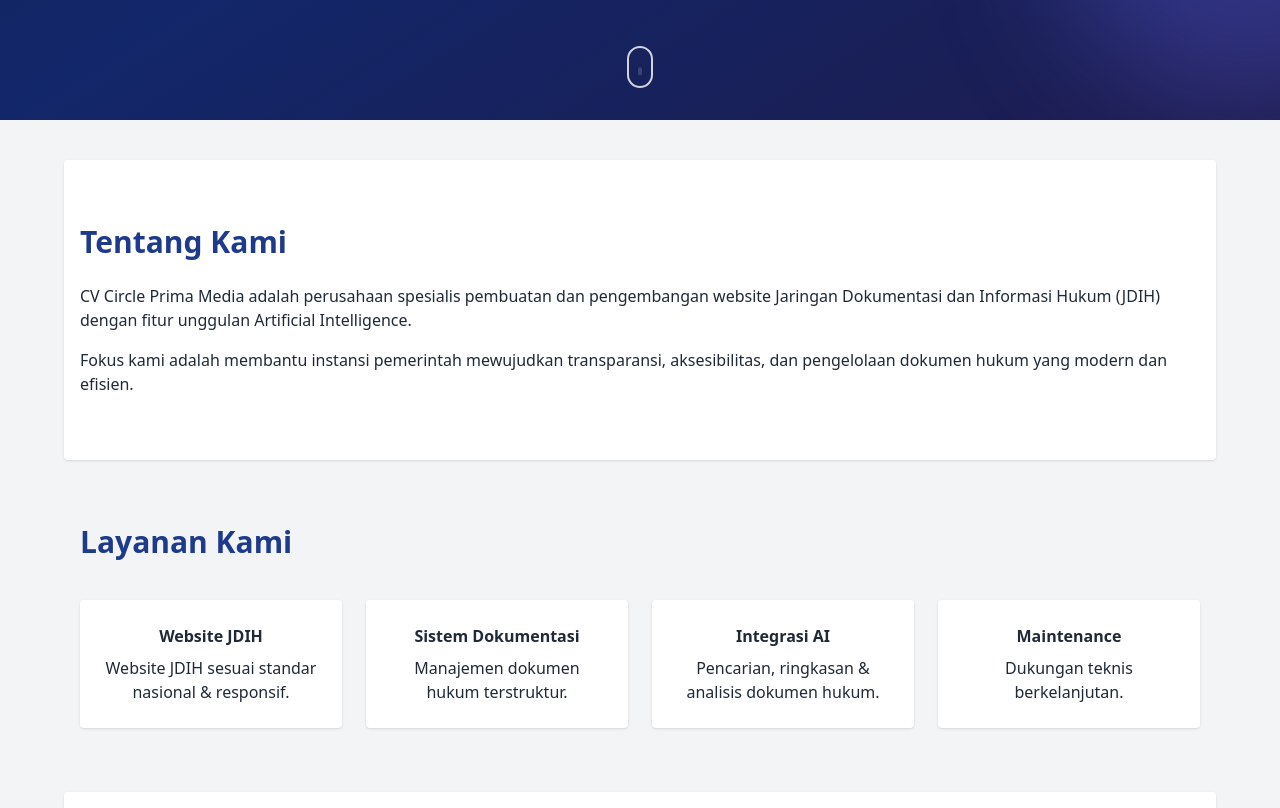
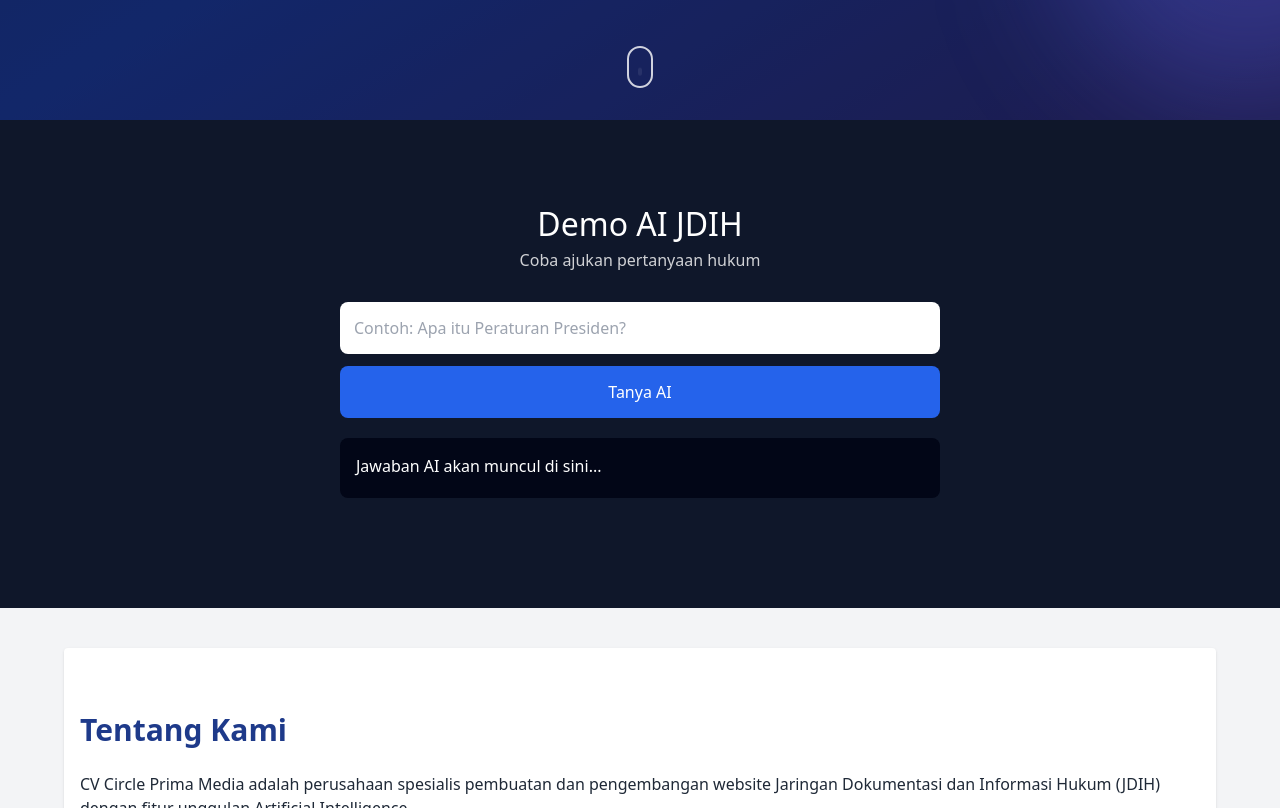
Before and after one commit to pramudyarum/circle-prima-media, a plain HTML site: page index.html in a window 1280 px wide. Shown: the part 680-1488 px from the top of the page. Drawn offline with nearby package versions, Linux system fonts and the light colour scheme.

Commit message:
Update index.html

```diff
--- a/index.html
+++ b/index.html
@@ -135,6 +135,35 @@
 </a>
 
 </section>
+<section id="ai-demo" style="padding:80px 20px; background:#0f172a; color:white;">
+  <h2 style="text-align:center; font-size:32px;">Demo AI JDIH</h2>
+  <p style="text-align:center; opacity:.8;">
+    Coba ajukan pertanyaan hukum
+  </p>
+
+  <div style="max-width:600px; margin:30px auto;">
+    <input
+      id="aiQuestion"
+      placeholder="Contoh: Apa itu Peraturan Presiden?"
+      style="width:100%; padding:14px; border-radius:8px; border:none; font-size:16px;"
+    />
+
+    <button
+      onclick="askAI()"
+      style="margin-top:12px; width:100%; padding:14px;
+      background:#2563eb; color:white; border:none;
+      border-radius:8px; font-size:16px; cursor:pointer;">
+      Tanya AI
+    </button>
+
+    <div
+      id="aiAnswer"
+      style="margin-top:20px; padding:16px;
+      background:#020617; border-radius:8px; min-height:60px;">
+      Jawaban AI akan muncul di sini...
+    </div>
+  </div>
+</section>
 
 <!-- ABOUT -->
 <section id="about" class="max-w-6xl mx-auto py-16 px-4 bg-white mt-10 rounded shadow">
```
